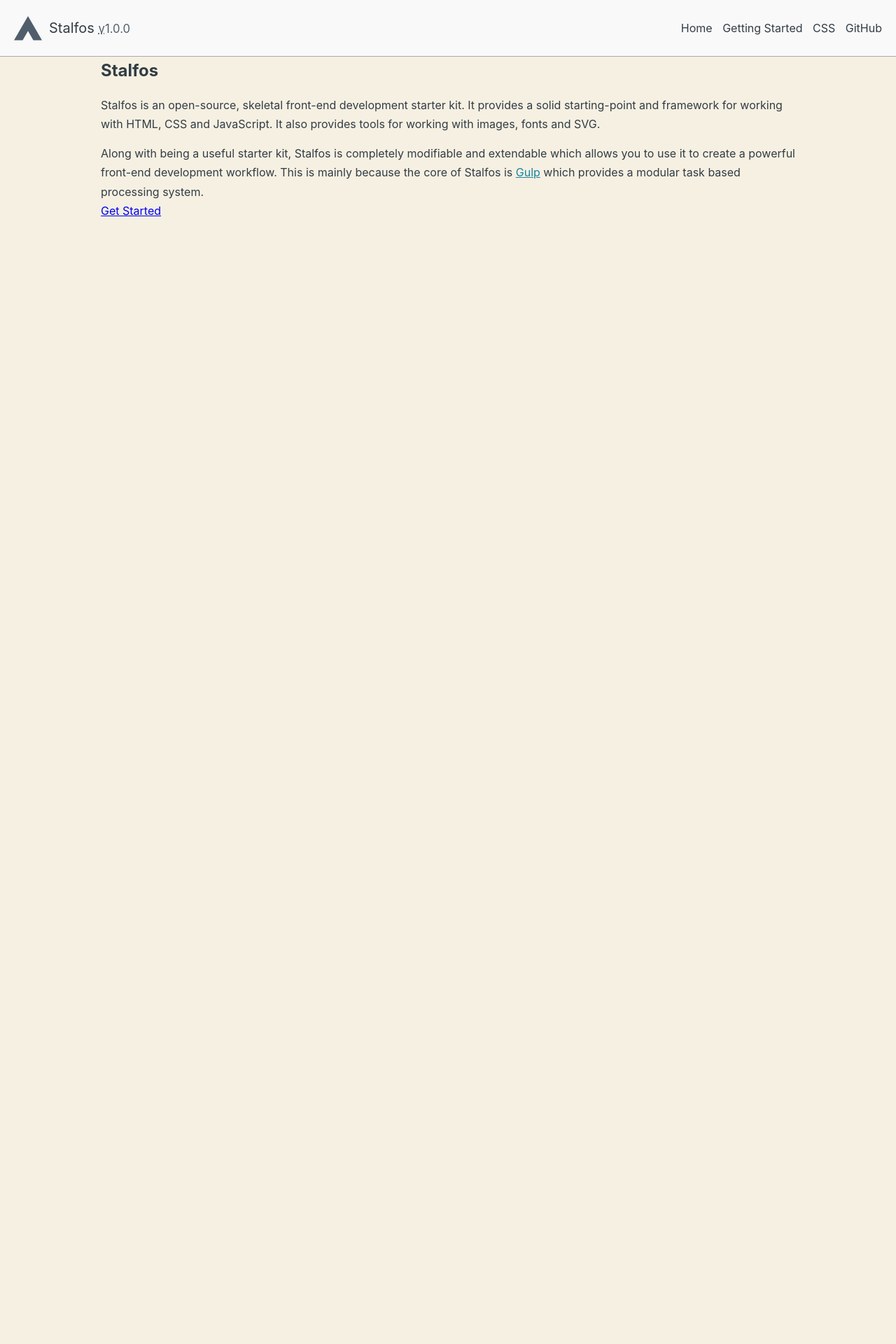
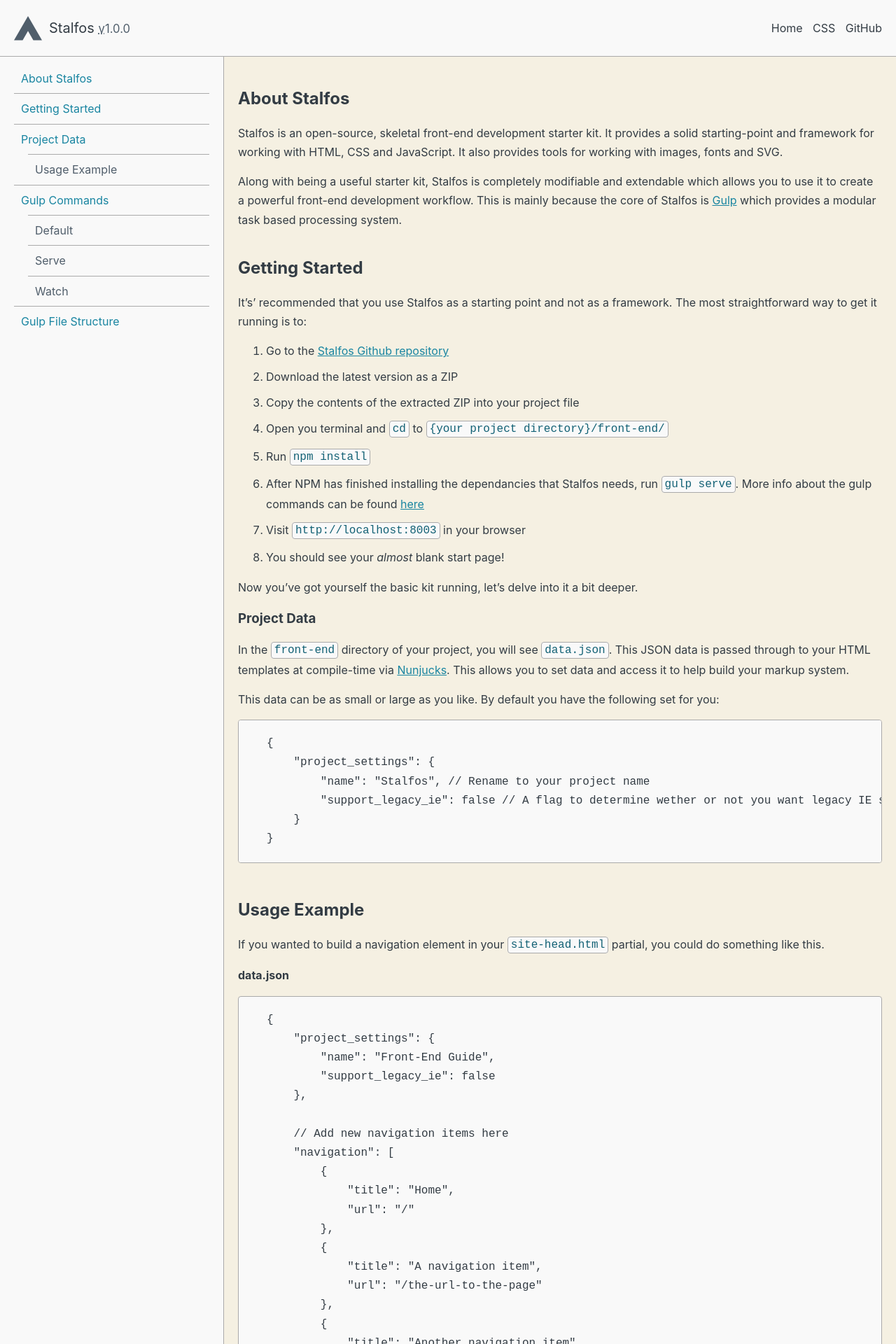
Before and after one commit to Andy-set-studio/stalfos.io, a Jekyll site: the page built from index.md, in a window 1280 px wide. Shown: the top 1920 px of the page at 70% size. Built offline with Jekyll 4.4.1, drawn with Linux system fonts in a browser that asks for light colours; some of the changed text lies outside the part shown.

Commit message:
Merge homepage and getting started

```diff
--- a/index.html
+++ /dev/null
@@ -1,13 +0,0 @@
----
-layout: default
-hidden_title: Stalfos home page
----
-
-<main>
-	<article>
-		<h2>Stalfos</h2>
-		<p>Stalfos is an open-source, skeletal front-end development starter kit. It provides a solid starting-point and framework for working with HTML, CSS and JavaScript. It also provides tools for working with images, fonts and SVG.</p>
-		<p>Along with being a useful starter kit, Stalfos is completely modifiable and extendable which allows you to use it to create a powerful front-end development workflow. This is mainly because the core of Stalfos is <a href="http://gulpjs.com/">Gulp</a> which provides a modular task based processing system.</p>
-		<a class="button" href="/getting-started/">Get Started</a>
-	</article>
-</main>
--- a/01-getting-started.md
+++ b/index.md
@@ -1,10 +1,17 @@
 ---
-layout: default
-title: Getting Started
-permalink: /getting-started/
+layout: documentation-post
+hidden_title: Stalfos home page
 ---
 
-It is recommended that you use Stalfos as a base and not as a framework. Therefore the most straightforward way to get it running would be to:
+## About Stalfos
+
+Stalfos is an open-source, skeletal front-end development starter kit. It provides a solid starting-point and framework for working with HTML, CSS and JavaScript. It also provides tools for working with images, fonts and SVG.
+
+Along with being a useful starter kit, Stalfos is completely modifiable and extendable which allows you to use it to create a powerful front-end development workflow. This is mainly because the core of Stalfos is [Gulp](http://gulpjs.com/) which provides a modular task based processing system.
+
+## Getting Started
+
+It's' recommended that you use Stalfos as a starting point and not as a framework. The most straightforward way to get it running is to:
 
 1.  Go to the [Stalfos Github repository](https://github.com/hankchizljaw/stalfos)
 2.  Download the latest version as a ZIP
@@ -30,7 +37,7 @@
 
 ## Usage Example
 
-If you wanted to build a navigation element in your `site-head.html` partial you could do something like this.
+If you wanted to build a navigation element in your `site-head.html` partial, you could do something like this.
 
 #### data.json
 
@@ -75,3 +82,7 @@
 1. `MODULES`: The required NPM modules the makeup the engine of the gulp file. Every declaration here is referenced in `package.json` which is what NPM uses to provide you with the correct modules
 2. `GLOBAL VARS`: These global vars / constants allow you to configure the gulp file with confidence that your changes will be made safely
 3. `TASKS`: The collection of tasks that do all the hard work for you. The smaller tasks can also be run in your terminal, but are mainly there to work in unison with the other tasks to power either `gulp-serve` or `gulp-watch`
+
+* TOC
+{:toc}
+{: .is-hidden--text.js-page__table-of-contents-source }
```
Also changed, not shown: _includes/partials/homepage-content.md (added, +6 -0 lines), front-end/scss/project/components/_wysiwyg-content.scss (+1 -6 lines), 01-css.md (renamed from 02-css.md), css/global.css, 1 other file.
